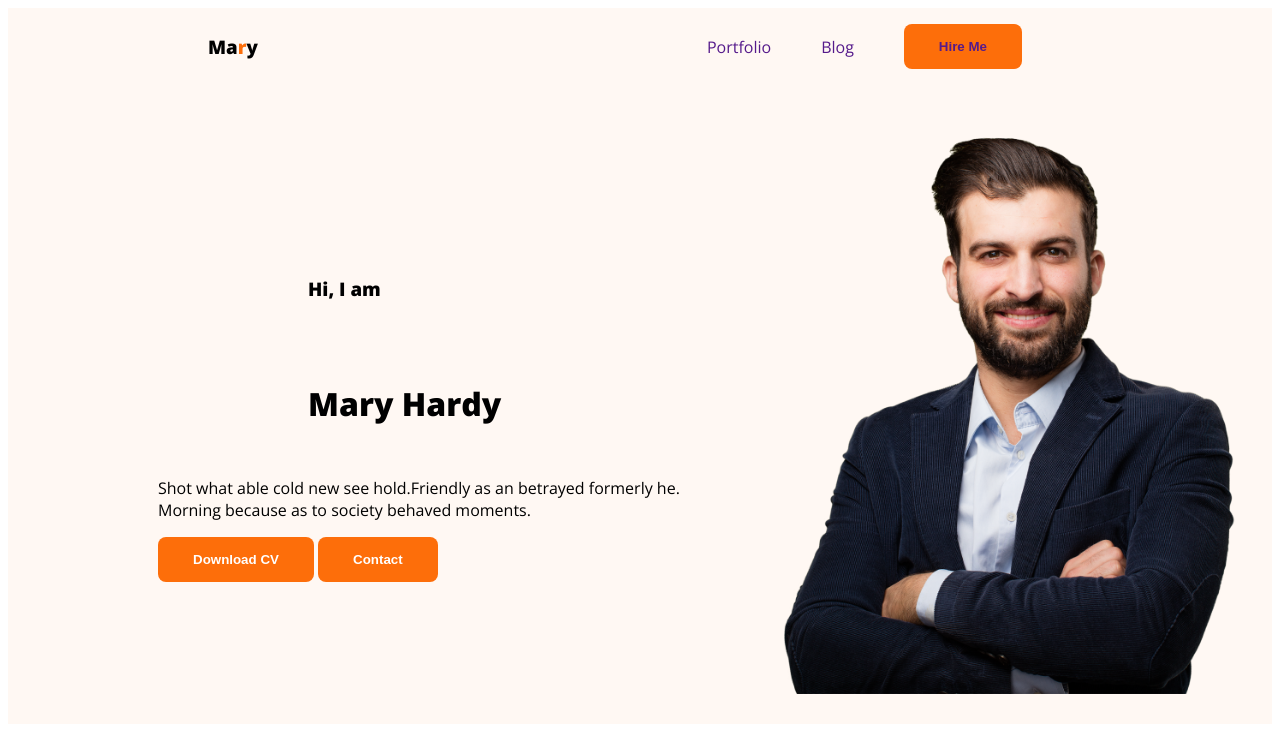
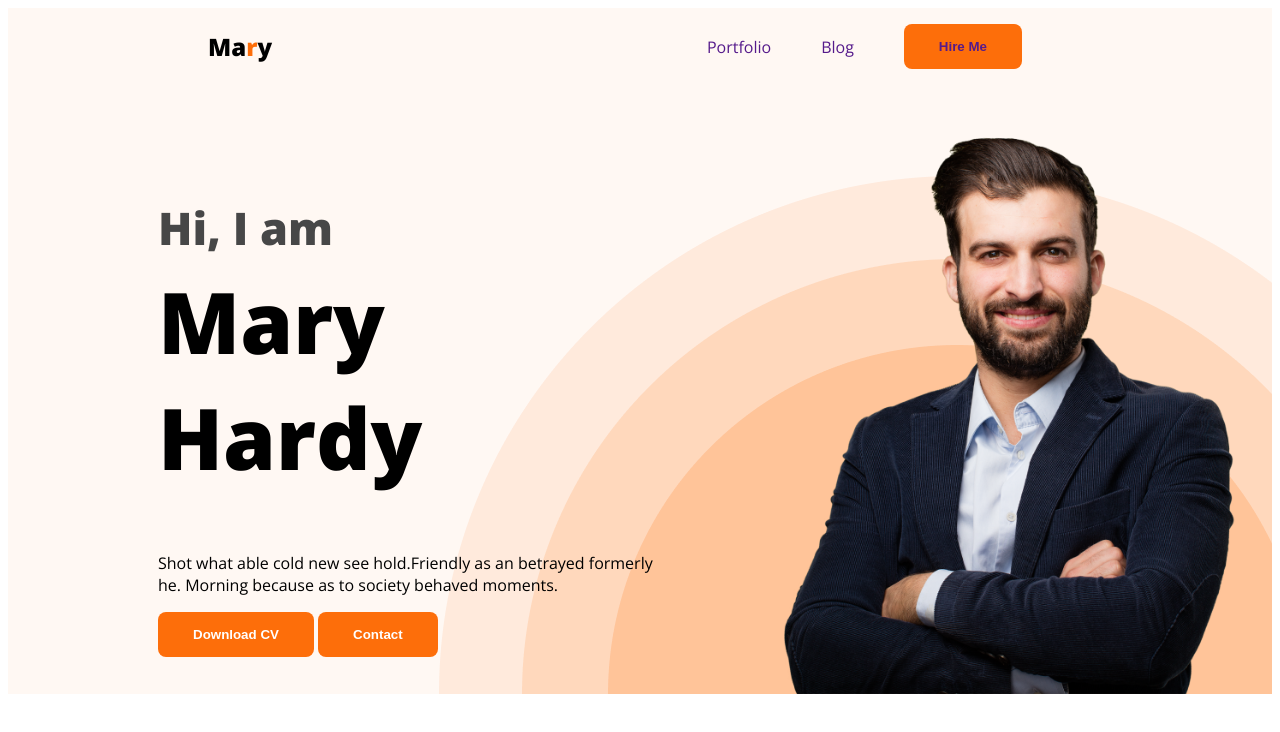
Before and after one commit to TONMOY533/webdeveloper-portfolio, a plain HTML site: page index.html in a window 1280 px wide. Drawn offline with nearby package versions, Linux system fonts and the light colour scheme.

Commit message:
add the header section

```diff
--- a/index.html
+++ b/index.html
@@ -14,7 +14,7 @@
 <body>
     <header class="head">
         <nav>
-            <h3 class="web title">Ma<span class="pt">r</span>y</h3>
+            <h2 class="web title">Ma<span class="pt">r</span>y</h2>
             <ul>
                 <li class="il"><a href="">Portfolio</a></li>
                 <li class="il"><a href="">Blog</a>
@@ -23,8 +23,8 @@
         </nav>
         <div class="banner">
             <div class="bnr-cnt">
-                <h3 class="banner text">Hi, I am</h3>
-                <h1 class="banner title"> Mary Hardy</h1>
+                <h3 class="bg">Hi, I am</h3>
+                <h1 class="bt">Mary Hardy</h1>
                 <p> Shot what able cold new see hold.Friendly as an betrayed formerly he. Morning because as to society behaved moments.</p>
                 <button class="pts">Download CV</button>
                 <button class="pts"> Contact</button>
--- a/styles/portfolio.css
+++ b/styles/portfolio.css
@@ -27,10 +27,6 @@ nav>ul {
 
 }
 
-.ban-cnt{
-
-}
-
 .il {
     list-style:none;
     margin-right:50px;
@@ -53,15 +49,36 @@ nav a {
 /*header related styles*/
 .head{
     background-color: #fff8f3;
+    background-image: url('/images/header_bg.png');
+    background-repeat: no-repeat;
+    background-position: bottom right;
 }
 
+.bnr-cnt{
+    max-width: 500px;
+
+}
 .banner{
-    padding: 30px 30px 30px 150px;
+    padding: 30px 30px 0px 150px;
     display: flex;
     align-items: center ;
+    justify-content: space-between;
 }
 
 .pro {
     width: 500px ;
 
 }
+
+.bg {
+    font-size: 45px;
+    color: #474747;
+    margin-bottom: 0;
+}
+
+.bt {
+    font-size: 85px;
+    font-weight: 700;
+    margin-top: 5px;
+    margin: bottom 20px;;
+}
```
